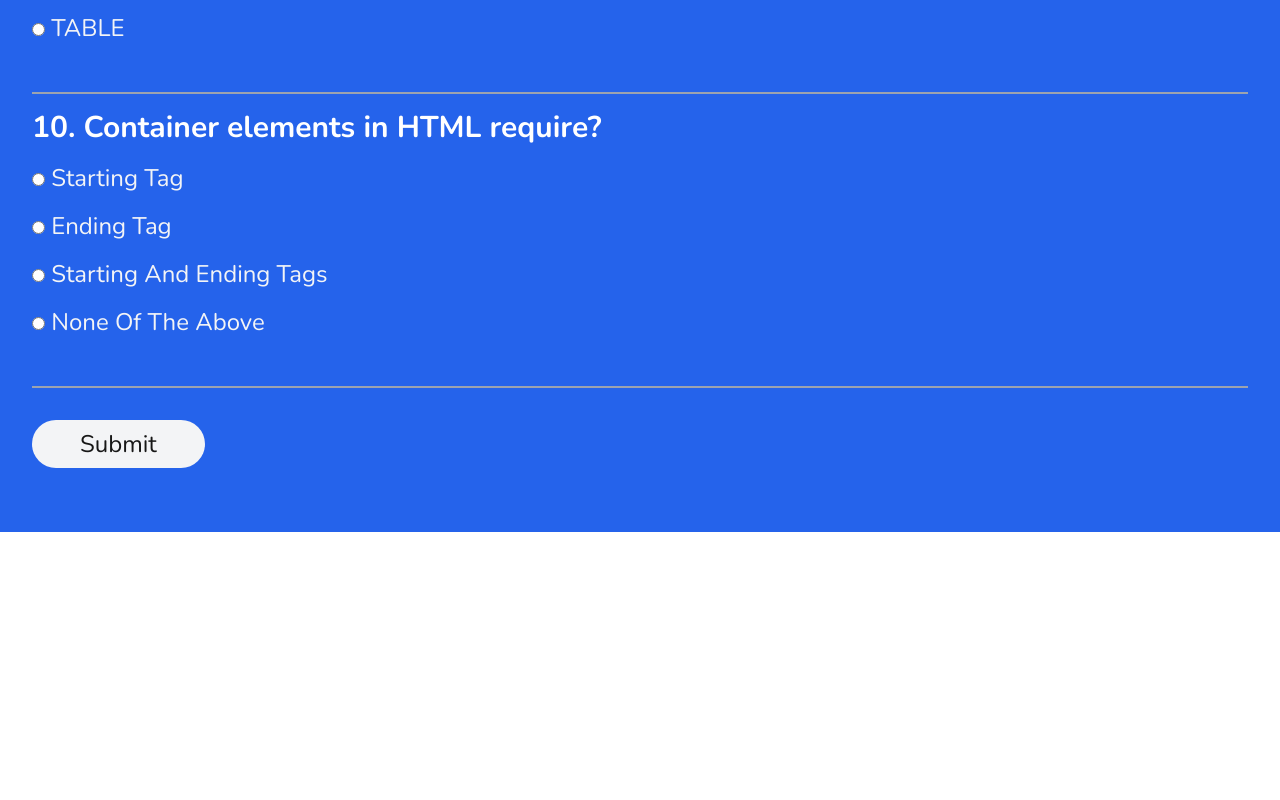
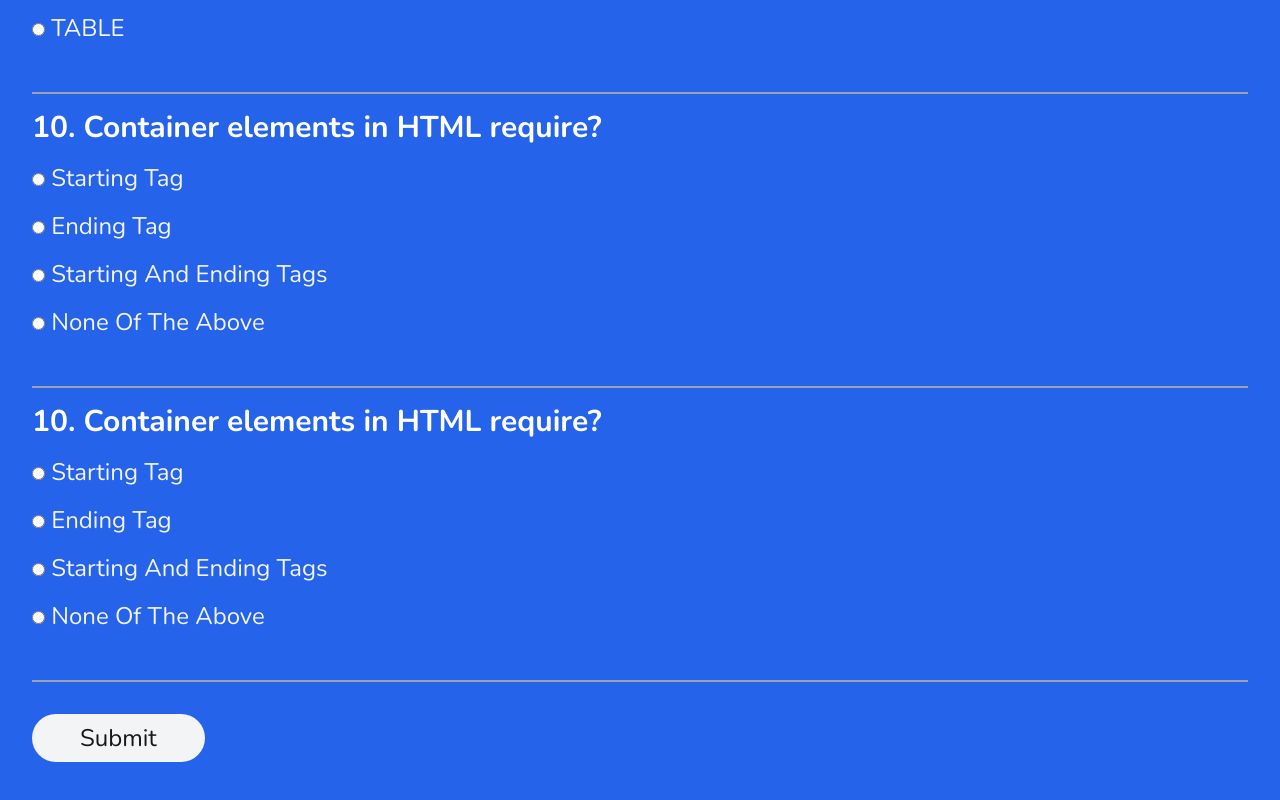
Before and after one commit to Pulkit-s21/quiz, a website built with Vite: page index.html in a window 1280 px wide. Shown: the part 2856-3656 px from the top of the page. Before the commit the page ends 3388 px from the top, so only its background shows below. Built offline with nearby package versions, Linux system fonts and the light colour scheme; what tw-elements would draw is missing.

Commit message:
chngd how mch 2 add 2 score on my own 2 get <=100

```diff
--- a/index.html
+++ b/index.html
@@ -390,6 +390,38 @@
               </label>
             </div>
           </div>
+          <!-- question 10 -->
+          <div class="my-4 py-4 form-check">
+            <p class="text-lg lg:text-3xl font-bold">10. Container elements in HTML require?</p>
+            <!-- option 1 -->
+            <div class="form-check my-4 text-gray-100">
+              <label for="q11A" class="text-md lg:text-2xl capitalize form-check-label cursor-pointer hover:text-gray-200">
+                <input type="radio" name="q11" id="q11A" value="A">
+                starting tag
+              </label>
+            </div>
+            <!-- option 2 -->
+            <div class="form-check my-4 text-gray-100">
+              <label for="q11B" class="text-md lg:text-2xl capitalize form-check-label cursor-pointer hover:text-gray-200">
+                <input type="radio" name="q11" id="q11B" value="B">
+                ending tag
+              </label>
+            </div>
+            <!-- option 3 -->
+            <div class="form-check my-4 text-gray-100">
+              <label for="q11C" class="text-md lg:text-2xl capitalize form-check-label cursor-pointer hover:text-gray-200">
+                <input type="radio" name="q11" id="q11C" value="C">
+                starting and ending tags
+              </label>
+            </div>
+            <!-- option 4 -->
+            <div class="form-check my-4 text-gray-100">
+              <label for="q11D" class="text-md lg:text-2xl capitalize form-check-label cursor-pointer hover:text-gray-200">
+                <input type="radio" name="q11" id="q11D" value="D">
+                None of the above
+              </label>
+            </div>
+          </div>
 
           <!-- submit button -->
           <div class="">
--- a/main.js
+++ b/main.js
@@ -6,7 +6,7 @@ const scoreArea = document.querySelector(".scoreArea");
 const finalScore = document.querySelector(".finalScore");
 
 // Array of all the correct answers
-const correctAnswers = ['A','B','C','D','B','A','C','B','A','C'];
+const correctAnswers = ['A','B','C','D','B','A','C','B','A','C','A'];
 
 form.addEventListener("submit", (e) => {
     e.preventDefault();
@@ -15,12 +15,12 @@ form.addEventListener("submit", (e) => {
     let score = 0;
 
     // collecting the answers the user will give..value here means A,B,C,D that we had set
-    const userAnswers = [form.q1.value, form.q2.value, form.q3.value, form.q4.value, form.q5.value, form.q6.value, form.q7.value, form.q8.value, form.q9.value, form.q10.value];
+    const userAnswers = [form.q1.value, form.q2.value, form.q3.value, form.q4.value, form.q5.value, form.q6.value, form.q7.value, form.q8.value, form.q9.value, form.q10.value, form.q11.value];
 
     // looping thru the userAnswers..index so that correctAnswer and userAnswer both match and the 'answer' is just name we gave for a given value in the userAnswers
     userAnswers.forEach((answer,index) => {
         if(answer === correctAnswers[index]){ // we are checking each answer user gives and comparing it with the index of the correctAnswers
-            score += 10;
+            score += 100/correctAnswers.length; // earlier I was doing 100/correctAnswers but I remembered I need to divide it by the length of the correctAnswers (which are the total questions cz we have a crrct ans for every ques and boom it will give % in 0-100 and nvr go above 100 and result can be like 83,22.....)
         }
     });
 
```
